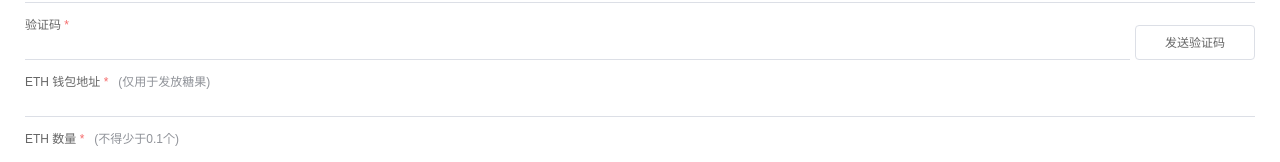
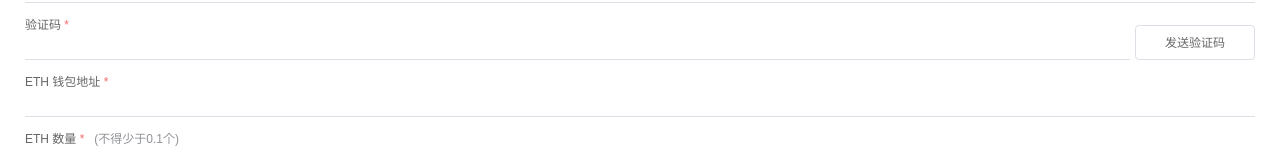
Before and after one commit to hs-tqb/bank, a Nuxt app: page / in a window 1280 px wide. Shown: the part 559-721 px from the top of the page. Built offline with nearby package versions, Linux system fonts and the light colour scheme.

Commit message:
去掉糖果字样

```diff
--- a/pages/index.vue
+++ b/pages/index.vue
@@ -127,7 +127,7 @@ export default {
           },
           wallet:{
             label:'ETH 钱包地址',
-            explain:'(仅用于发放糖果)',
+            // explain:'(仅用于发放糖果)',
             warning:'钱包地址不能为空'
           },
           amount: {
@@ -191,7 +191,7 @@ export default {
           id:'xkvj1kddk',
           value:'',
           required:true,
-          explain:true
+          // explain:true
           // help: {
           //   show:false,
           //   text:'',
```
